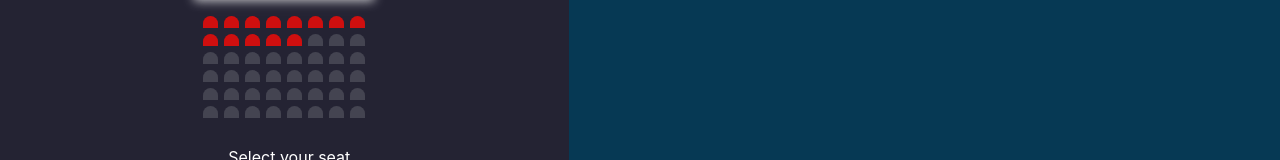
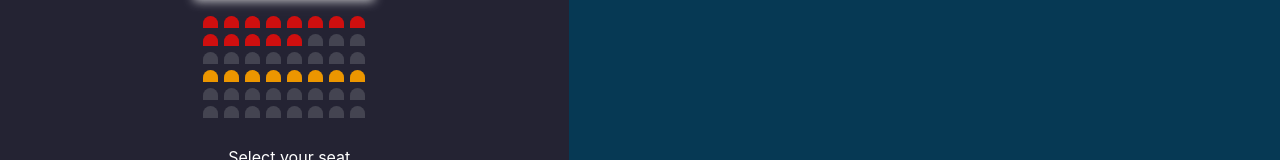
Before and after one commit to RogeSocial/cinema-project, a React (Vite) app in the folder client/: page /reserve in a window 1280 px wide. Shown: the part 310-470 px from the top of the page. Built offline with nearby package versions, Linux system fonts and the light colour scheme; a web font is replaced by a local one.

Commit message:
seat with section

```diff
--- a/client/src/CSS/reserve.css
+++ b/client/src/CSS/reserve.css
@@ -46,6 +46,10 @@ section {
 
 .seat.occupied {
     background-color: rgb(207, 15, 15);
+}
+
+.seat.plusSeat{
+    background-color: rgb(236, 150, 0);
 }
 
 .seat:not(.occupied):hover {
--- a/client/src/components/Reserve.jsx
+++ b/client/src/components/Reserve.jsx
@@ -3,7 +3,6 @@ import '../CSS/reserve.css'
 
 function Seats() {
     const [seats, setSeats] = useState([]);
-    const [totalCost, setTotalCost] = useState();
     const [message, setMessage] = useState('Select your seat');
 
     // Initialize the seats state variable
@@ -15,7 +14,12 @@ function Seats() {
                 if (i * 8 + j + 1 <= 13) {
                     occupied = true;
                 }
-                newSeats.push({ id: i * 8 + j + 1, seat: j + 1, row: i + 1, occupied: occupied, selected: false, available: true });
+                let plusSeat = false;
+                if(i === 3){
+                    plusSeat = true;
+                    console.log("plusSeat");
+                }
+                newSeats.push({ id: i * 8 + j + 1, seat: j + 1, row: i + 1, occupied: occupied, selected: false, available: true, plusSeat: plusSeat});
             }
         }
         setSeats(newSeats);
@@ -25,20 +29,29 @@ function Seats() {
         let element = event.target;
         let updatedSeats = [...seats];
         let selectedSeat = updatedSeats.find(seat => seat.id === parseInt(element.id));
+        let normalPrice = 0;
+        let plusPrice = 0;
+        if(selectedSeat.plusSeat){
+            plusPrice = 12;
+            console.log("plus");
+        }
+        else{
+            normalPrice = 10;
+            console.log("normal");
+        }
         if(!selectedSeat.occupied){
             selectedSeat.selected = !selectedSeat.selected;
             setSeats(updatedSeats);
-            let selectedSeats = updatedSeats.filter(seat => seat.selected === true);
+
+            let selectedSeats = updatedSeats.filter(seat => seat.selected === true && seat.plusSeat === false);
             let selectedSeatsCount = selectedSeats.length;
+
+            let selectedSeatsPlus = updatedSeats.filter(seat => seat.selected === true && seat.plusSeat === true);
+            let selectedSeatsPlusCount = selectedSeatsPlus.length;
+
             // Update the message displayed in the "message" div
-
-            setMessage(`You have selected ${selectedSeatsCount} seats -  ${selectedSeatsCount * 10}$`);
-            // Update the total cost
-            if (selectedSeat.selected) {
-                setTotalCost(totalCost + 10);
-            } else {
-                setTotalCost(totalCost - 10);
-            }
+            console.log("normal: " + selectedSeatsCount + " plus: "+ selectedSeatsPlusCount);
+            setMessage(`You have selected ${selectedSeatsCount + selectedSeatsPlusCount} seats ${(selectedSeatsCount * 10) + (selectedSeatsPlusCount * 12)}$`);
         }
     }
 
@@ -48,7 +61,7 @@ function Seats() {
             <div className="seatsWrap">
 
                 {seats.map((seat) => (
-                    <div key={seat.id} className={`seat ${seat.occupied ? 'occupied' : seat.selected ? 'selected' : 'available'}`} id={seat.id} onClick={handleClick}></div>
+                    <div key={seat.id} className={`seat ${seat.occupied ? 'occupied' : seat.selected ? 'selected' : seat.plusSeat ? 'plusSeat' : 'available'}`} id={seat.id} onClick={handleClick}></div>
                 ))}
             </div>
 
```
